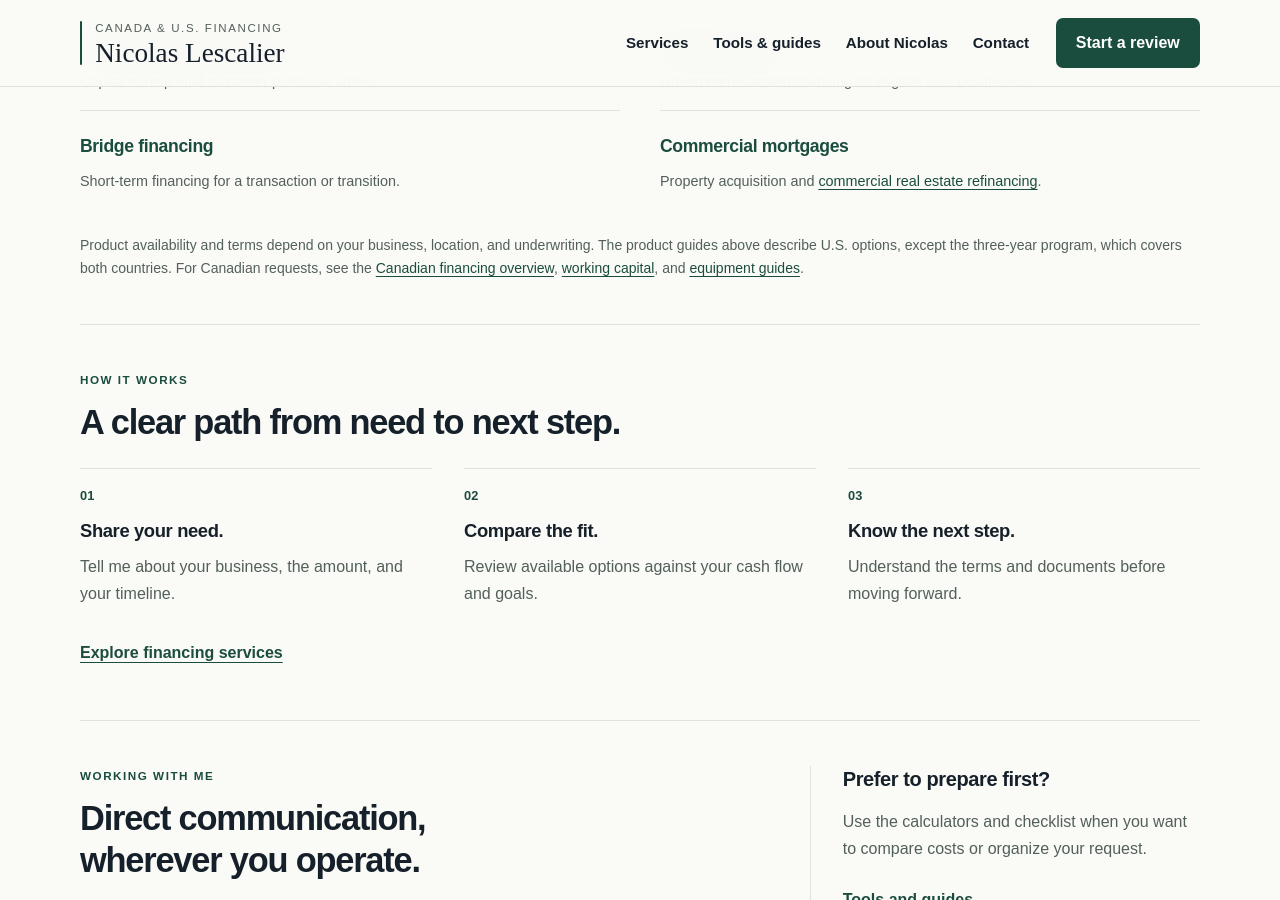
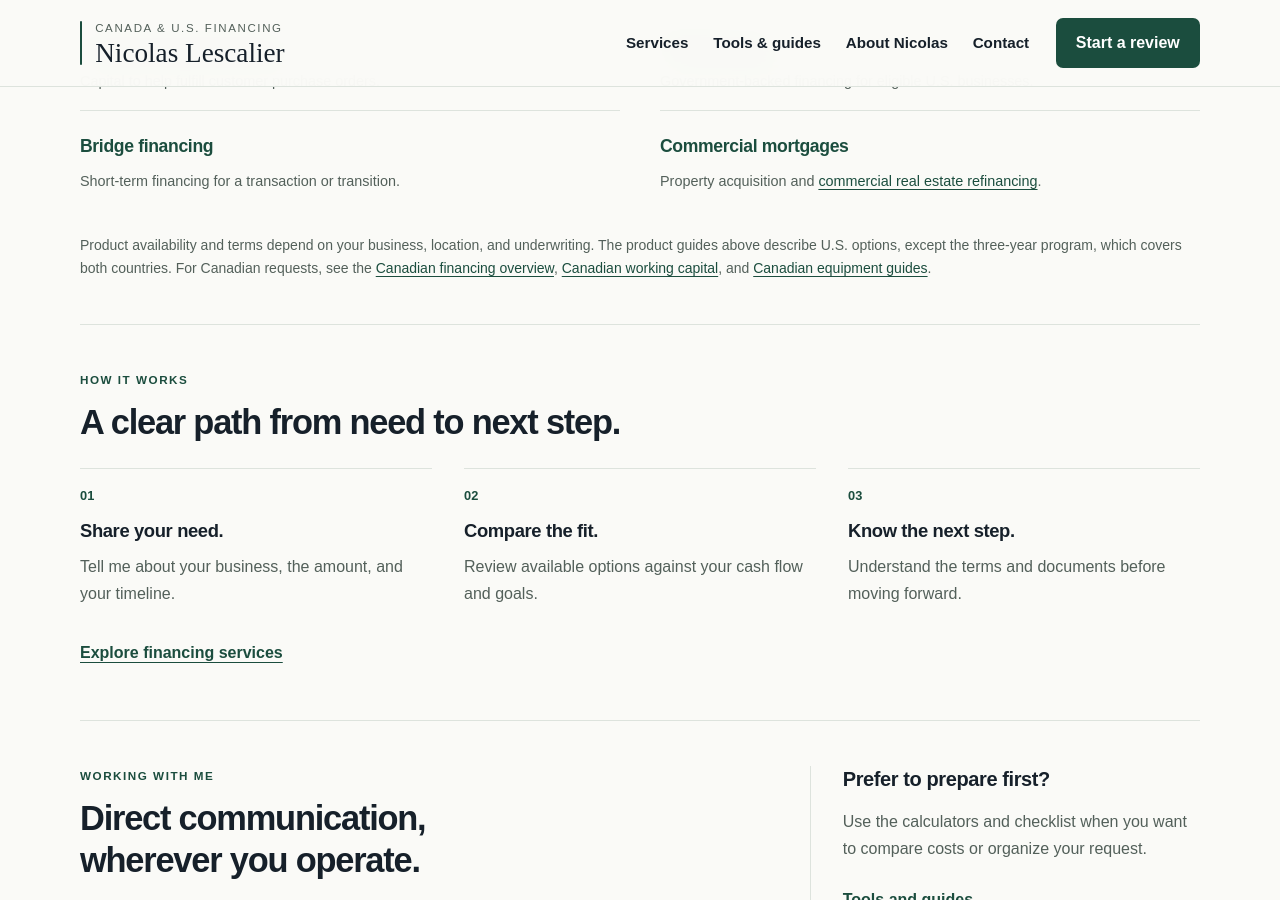
Before and after one commit to lescalier93/nicolaslescalier, a Jekyll site: the page built from index.md, in a window 1280 px wide and 900 px high, scrolled down 1090 px. Built offline with Jekyll 4.4.1, drawn with Linux system fonts in a browser that asks for light colours; some web fonts are replaced.

Commit message:
Distinguish Canadian financing guide link labels (#13)

```diff
--- a/_includes/financing_options.html
+++ b/_includes/financing_options.html
@@ -15,5 +15,5 @@
     <article><h3><a href="/services/us-bridge-financing/">Bridge financing</a></h3><p>Short-term financing for a transaction or transition.</p></article>
     <article><h3><a href="/services/us-mortgage-financing/">Commercial mortgages</a></h3><p>Property acquisition and <a href="/services/us-real-estate-refinance/">commercial real estate refinancing</a>.</p></article>
   </div>
-  <p class="quiet-note">Product availability and terms depend on your business, location, and underwriting. The product guides above describe U.S. options, except the three-year program, which covers both countries. For Canadian requests, see the <a href="/services/canada-business-financing/">Canadian financing overview</a>, <a href="/services/canada-working-capital/">working capital</a>, and <a href="/services/canada-equipment-financing/">equipment guides</a>.</p>
+  <p class="quiet-note">Product availability and terms depend on your business, location, and underwriting. The product guides above describe U.S. options, except the three-year program, which covers both countries. For Canadian requests, see the <a href="/services/canada-business-financing/">Canadian financing overview</a>, <a href="/services/canada-working-capital/">Canadian working capital</a>, and <a href="/services/canada-equipment-financing/">Canadian equipment guides</a>.</p>
 </section>
```
